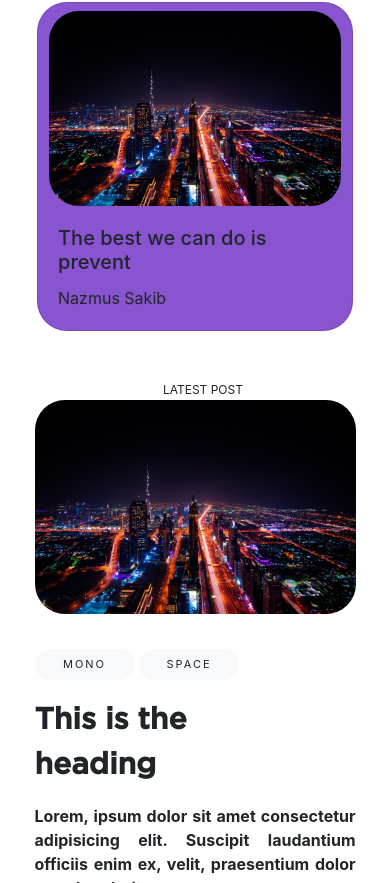
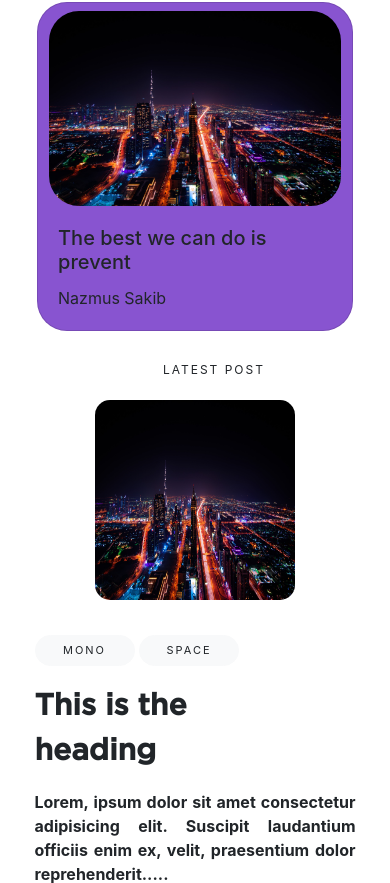
Before and after one commit to Shifatur-Rahman/new-project, a plain HTML site: page index.html in a window 390 px wide. Shown: the part 1117-2000 px from the top of the page. Drawn offline with nearby package versions, Linux system fonts and the light colour scheme.

Commit message:
status add

```diff
--- a/responsive.css
+++ b/responsive.css
@@ -1,3 +1,13 @@
+
+@media only screen and (max-width: 1250px){
+    .left_card_2 img{
+        width: 350px;
+        height: 350px;
+         margin: auto;
+         display: block;
+     }
+   }
+
 
 @media only screen and (max-width: 1150px){
  .card-body h3{
@@ -30,11 +40,26 @@
     }
 
     .left_card_2 img{
+        width: 380px;
+        height: 380px;
+         margin: auto;
+         display: block;
+     }
+
+     .left_card_2 img{
+         width: 330px;
+         height: 330px;
+         margin: auto;
+         display: block;
+     }
+
+    /* .left_card_2 img{
+        width: 100%;
        height: 100%;
      }
     .right_card_2{
        height: 100%;
-     }
+     } */
 
 
 }
@@ -65,6 +90,12 @@
       margin: auto !important;
       display: block !important;
     }
+
+    .card_2{
+       margin-top: 20px;
+        margin-bottom: 20px;
+
+    }
    }
 
 @media only screen and (max-width: 776px){
@@ -90,6 +121,7 @@
     margin-left: 40%;
     font-size: 12px;
     margin-bottom: 50px;
+    margin-right: 0 !important;
 }
 
 }
@@ -135,9 +167,20 @@
         margin-bottom: 10px !important;
         margin: auto;
     }
-    .cardText2{
-        /* margin-bottom: 10px !important; */
+    .card_text2{
+       margin-bottom: 20px;
     }
+
+    .card_2{
+        margin-top: 10px;
+    }
+
+    .left_card_2 img{
+        width: 200px;
+        height: 200px;
+         margin: auto;
+         display: block;
+     }
 
     .card4{
         margin-top: 0px;
@@ -182,4 +225,6 @@
         .footerText{
            width: 100%;
            }
+
+
 }
--- a/style.css
+++ b/style.css
@@ -72,6 +72,7 @@ body{
     margin-right: 10px;
     text-transform: uppercase;
     font-size: 12px;
+    letter-spacing: 2px;
 }
 
 
@@ -115,9 +116,9 @@ background-color: #f78fb3 !important;
 /* card 2 */
 .card_2{
     overflow: hidden;
-    margin-top: 30px;
-     /* height: 400px; */
-
+    margin-top: 50px;
+    margin-bottom: 50px;
+    /* height: 400px; */
 }
 
 .card_text2{
@@ -135,14 +136,15 @@ background-color: #f78fb3 !important;
 
 .right_card_2{
     float: left;
-    width: 48%;
+    width: 400px;
     /* height: 400px; */
 }
 
 .left_card_2 img{
-    width: 100%;
+    width: 400px;
     height: 400px;
-    border-radius: 30px;
+    border-radius: 15px;
+
  }
 
 .cardBody{
@@ -157,6 +159,7 @@ background-color: #f78fb3 !important;
     text-transform: uppercase;
     margin-top: 90px;
     font-size: 12px !important;
+    letter-spacing: 2px;
 }
 
 .card2_icon_button{
```
